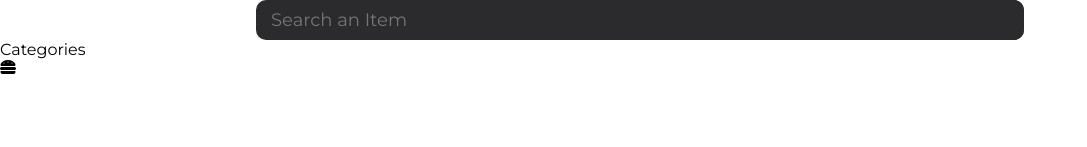
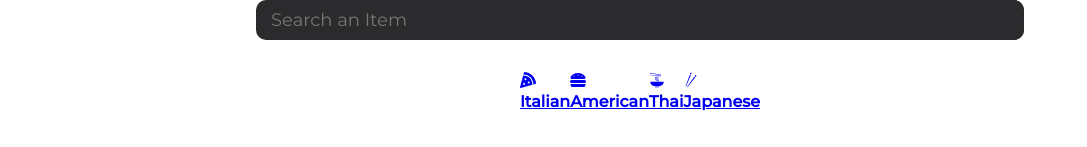
Before and after one commit to Richie1136/Recipe-app, a React (Create React App) app in the folder recipeapp/: page / in a window 1280 px wide. Shown: the top 147 px of the page, without its empty margins (0-1087 px from the left). Built offline with nearby package versions, Linux system fonts and the light colour scheme; no server answers.

Commit message:
Setting up the links to the different types of food

```diff
--- /dev/null
+++ b/recipeapp/src/List.js
@@ -0,0 +1,8 @@
+import styled from 'styled-components'
+
+
+export const List = styled.div`
+display: flex;
+justify-content: center;
+margin: 32px 0;
+`
--- a/recipeapp/src/components/categories/Categories.js
+++ b/recipeapp/src/components/categories/Categories.js
@@ -1,11 +1,30 @@
 import { FaPizzaSlice, FaHamburger } from 'react-icons/fa'
-import { GiNoodles, GiChopSticks } from 'react-icons/fa'
+import { GiNoodles, GiChopsticks } from 'react-icons/gi'
+import styled from 'styled-components'
+import { NavLink } from 'react-router-dom'
+import { List } from '../../List'
 
 const Categories = () => {
   return (
     <>
-      <div>Categories</div>
-      <FaHamburger />
+      <List>
+        <NavLink to={'/Italian'}>
+          <FaPizzaSlice />
+          <h4>Italian</h4>
+        </NavLink>
+        <NavLink to={'/American'}>
+          <FaHamburger />
+          <h4>American</h4>
+        </NavLink>
+        <NavLink to={'/Thai'}>
+          <GiNoodles />
+          <h4>Thai</h4>
+        </NavLink>
+        <NavLink to={'/Japanese'}>
+          <GiChopsticks />
+          <h4>Japanese</h4>
+        </NavLink>
+      </List>
     </>
   )
 }
--- a/recipeapp/src/index.js
+++ b/recipeapp/src/index.js
@@ -2,10 +2,13 @@ import React from 'react';
 import ReactDOM from 'react-dom';
 import './index.css';
 import App from './App';
+import { BrowserRouter } from 'react-router-dom'
 
 ReactDOM.render(
-  <React.StrictMode>
-    <App />
-  </React.StrictMode>,
+  <BrowserRouter>
+    <React.StrictMode>
+      <App />
+    </React.StrictMode>
+  </BrowserRouter>,
   document.getElementById('root')
 );
```
